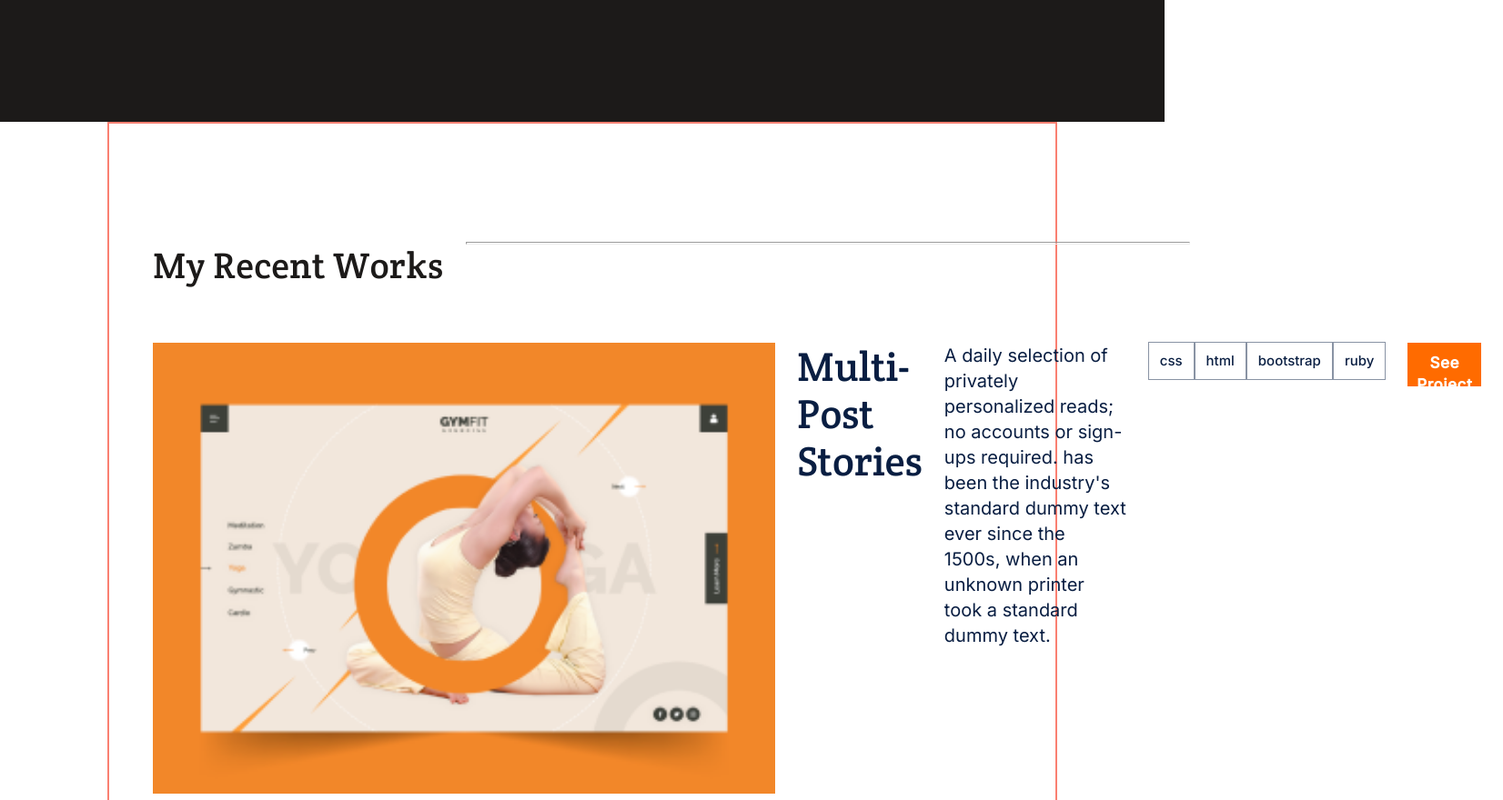
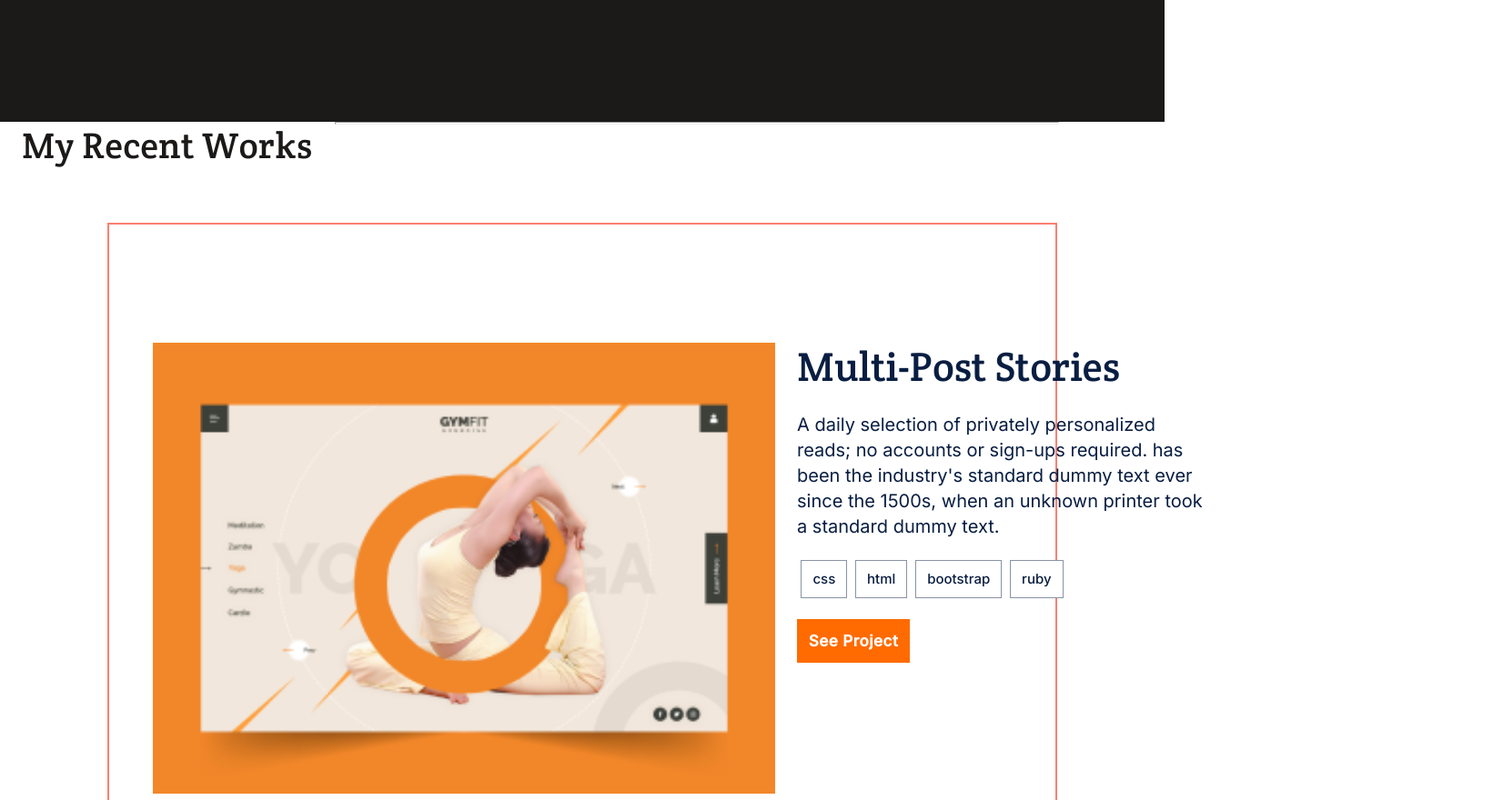
Before and after one commit to melashu/My-Portfolio, a website: page index.html in a window 1280 px wide. Shown: the part 840-1720 px from the top of the page at 91% size, 1652 px wide, since content can reach past the window. Drawn offline with Linux system fonts and the light colour scheme.

Commit message:
update work header section

```diff
--- a/index.html
+++ b/index.html
@@ -44,7 +44,8 @@
             <div class="headline-top-section">
                 <h1 class="title">Hey There. I'm Meshu</h1>
                 <p class="supporting">I’am a Software Developer</p>
-            <p class="description">I can help you build a product , feature or website Look through some of my work and
+                <p class="description">I can help you build a product , feature or website Look through some of my work
+                    and
                     experience! If you like what you
                     see and have a project you need coded,
                     don’t hestiate to contact me.</p>
@@ -57,17 +58,16 @@
                 <li><a href="#"><img src="image/medium.png" alt="medium"></a></li>
             </ul>
         </section>
-        <section class="work">
-            <header class="work-header">
+        <div class="work-header">
             <h2 class="title">My Recent Works</h2>
             <hr class="line">
-            </header>
-
+        </div>
+        <section class="work">
             <div class="feature-section">
                 <figure class="feature-image">
                     <img src="image/featuer.png" alt="featuer image">
                 </figure>
-
+                <div class="story-section">
                     <h2 class="story-title">Multi-Post Stories</h2>
                     <p class="story-description">
                         A daily selection of privately personalized reads; no accounts or sign-ups required. has
@@ -81,6 +81,8 @@
                         <li>ruby</li>
                     </ul>
                     <button type="button" class="story-button">See Project</button>
+                </div>
+
             </div>
 
             <div class="card-section">
```
Lines whose indentation alone changed are shown as unchanged.
